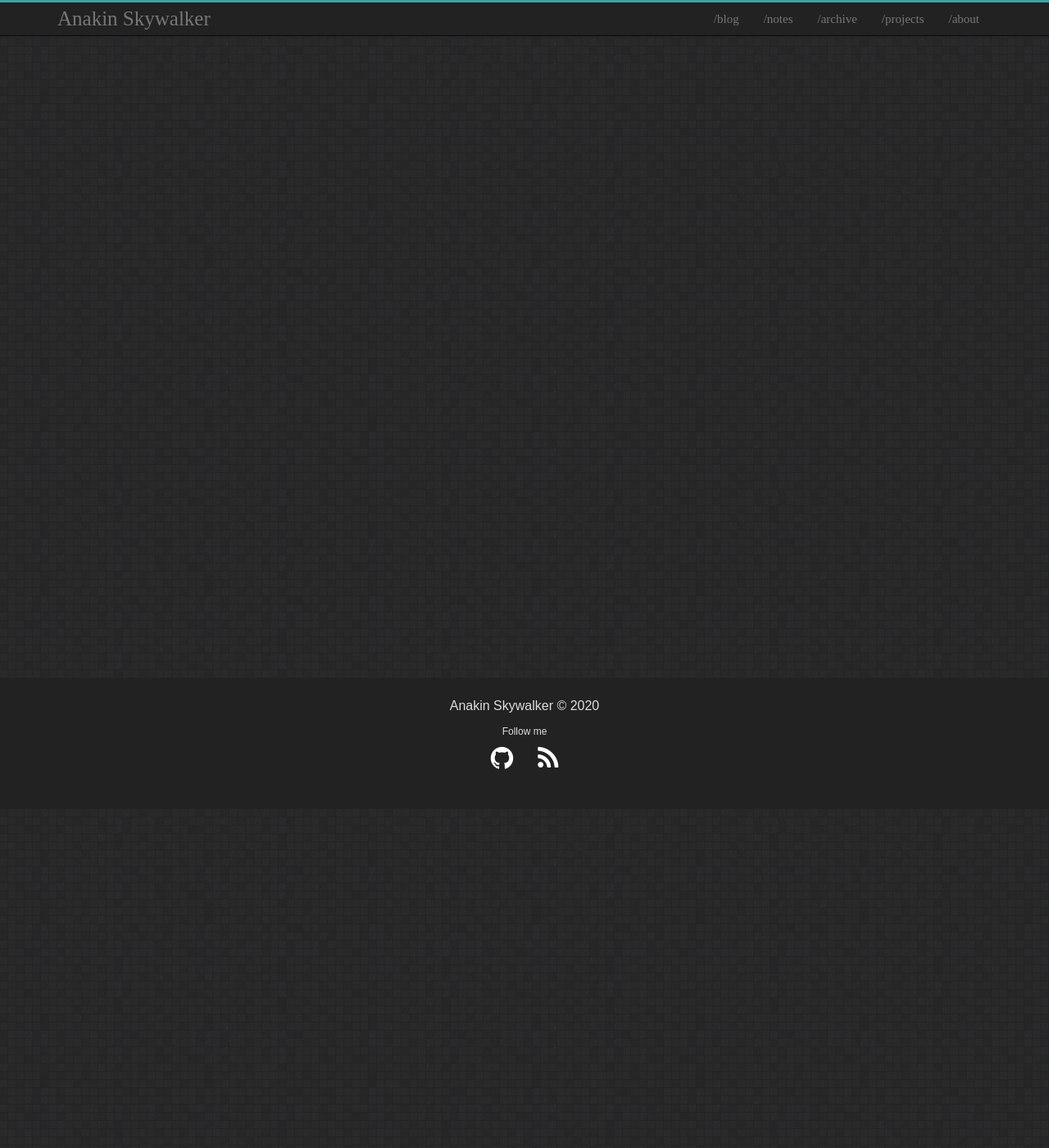
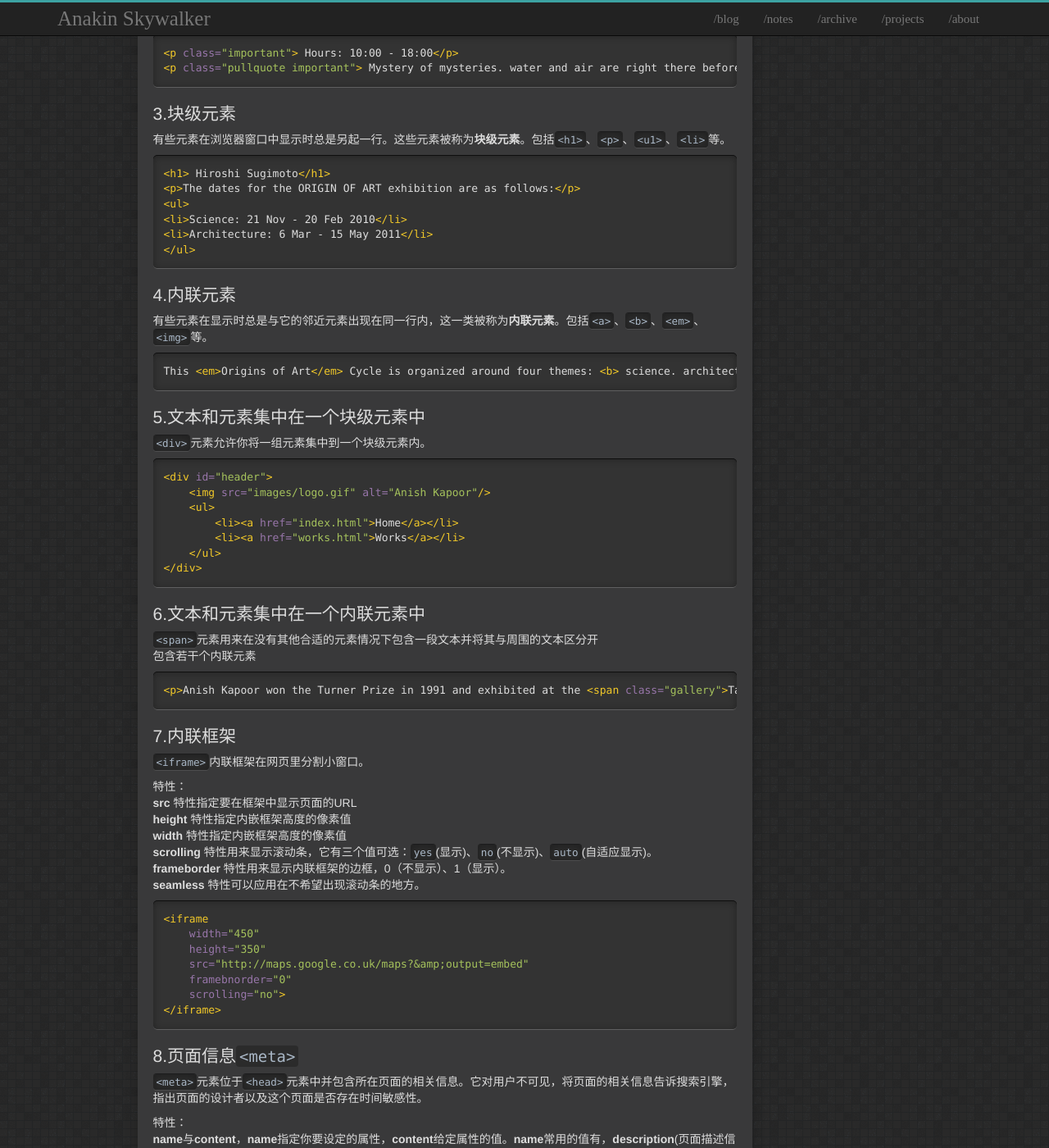
Before and after one commit to AnakinSkyW/AnakinSkyW.github.io, a Jekyll site: the page built from _posts/html/2020-03-08-第八章HTML其他标记.md, in a window 1280 px wide and 1400 px high, scrolled down 414 px. Shown: the whole window at 82% size. Built offline with Jekyll 4.4.1, drawn with Linux system fonts in a browser that asks for light colours; comment, search, counter and statistics services are not loaded; before the commit the page ends 900 px from its top, so only the background shows below that; some of the changed text lies outside the part shown.

Commit message:
:pencil: html和其他标记

````diff
--- a/_posts/html/2020-03-08-第八章HTML其他标记.md
+++ b/_posts/html/2020-03-08-第八章HTML其他标记.md
@@ -14,6 +14,126 @@ toc: false
 
 ## 1.id特性
 
-**id**特性用来标识元素的唯一标识
+**id**特性用来标识元素的唯一标识，值是以字母或下滑线开头，**id**特性具有唯一性
+
+```html
+<p id="pullquote"> Mystery of mysteries. water and air are right there before us in the sea.</p>
+```
 
 ## 2.class特性
+
+**class**特性的值指明它所属的类，任何元素上的**class**特性都可以共用相同的值。
+指定一个元素属于几个不同的类，用空格将类名隔开。
+
+```html
+<p class="important"> Hours: 10:00 - 18:00</p>
+<p class="pullquote important"> Mystery of mysteries. water and air are right there before us in the sea.</p>
+```
+
+## 3.块级元素
+
+有些元素在浏览器窗口中显示时总是另起一行。这些元素被称为**块级元素**。包括`<h1>`、`<p>`、`<u1>`、`<li>`等。
+
+```html
+<h1> Hiroshi Sugimoto</h1>
+<p>The dates for the ORIGIN OF ART exhibition are as follows:</p>
+<ul>
+<li>Science: 21 Nov - 20 Feb 2010</li>
+<li>Architecture: 6 Mar - 15 May 2011</li>
+</ul>
+```
+
+## 4.内联元素
+
+有些元素在显示时总是与它的邻近元素出现在同一行内，这一类被称为**内联元素**。包括`<a>`、`<b>`、`<em>`、`<img>`等。
+
+```html
+This <em>Origins of Art</em> Cycle is organized around four themes: <b> science. architecture, history</b> and <b>religion</b>.
+```
+
+## 5.文本和元素集中在一个块级元素中
+
+`<div>`元素允许你将一组元素集中到一个块级元素内。
+
+```html
+<div id="header">
+    <img src="images/logo.gif" alt="Anish Kapoor"/>
+    <ul>
+        <li><a href="index.html">Home</a></li>
+        <li><a href="works.html">Works</a></li>
+    </ul>
+</div>
+```
+
+## 6.文本和元素集中在一个内联元素中
+
+`<span>`元素用来在没有其他合适的元素情况下包含一段文本并将其与周围的文本区分开
+包含若干个内联元素
+
+```html
+<p>Anish Kapoor won the Turner Prize in 1991 and exhibited at the <span class="gallery">Tate Modern</span> gallery in London in 2003.</p>
+```
+
+## 7.内联框架
+
+`<iframe>`内联框架在网页里分割小窗口。
+
+特性：
+**src** 特性指定要在框架中显示页面的URL
+**height** 特性指定内嵌框架高度的像素值
+**width** 特性指定内嵌框架高度的像素值
+**scrolling** 特性用来显示滚动条，它有三个值可选：`yes`(显示)、`no`(不显示)、`auto`(自适应显示)。
+**frameborder** 特性用来显示内联框架的边框，0（不显示）、1（显示）。
+**seamless** 特性可以应用在不希望出现滚动条的地方。
+
+```html
+<iframe
+    width="450"
+    height="350"
+    src="http://maps.google.co.uk/maps?&amp;output=embed"
+    framebnorder="0"
+    scrolling="no">
+</iframe>
+```
+
+## 8.页面信息`<meta>`
+
+`<meta>`元素位于`<head>`元素中并包含所在页面的相关信息。它对用户不可见，将页面的相关信息告诉搜索引擎，指出页面的设计者以及这个页面是否存在时间敏感性。
+
+特性：
+**name**与**content**，**name**指定你要设定的属性，**content**给定属性的值。**name**常用的值有，**description**(页面描述信息)、**keywords**(页面关键字)、**robots**(是否加入搜索引擎结果)。
+**http-equiv**与**content**，**author**(定义网站作者)、**pragma**(防止缓存)、**expiress**(指定页面缓存过期时间) 。
+
+```html
+<!DOCTYPE html>
+<html>
+    <head>
+        <title>Information Abort Your Pages</title>
+        <meta name="description" content="An Essay on Installation Art">
+        <meta name="robots" content="nofollow"/>
+        <meta http-equiv="author" content="Jon Duckett"/>
+        <meta http-equiv="pragme" content="no-cache"/>
+        <meta http-equiv="expires" content="Fir. 04 Apr 2014 23:59:59 GMT"/>
+    </head>
+</html>
+```
+
+## 9.转义字符
+
+|字符|转义|
+|:-- |-- |
+|< |`&lt;` / `&#60;`|
+|> |`&gt;` / `&amp;`|
+|& |`amp;` / `&#38` |
+
+等..
+
+## 10.小结
+
+>* DOCTTYPES 告诉浏览器你使用的HTML版本。
+>* 注释`<!--` 和`-->`。
+>* id特性和class特性可以让你找到特定元素。
+>* <div> 元素将块级元素聚合，<span> 将内联元素聚合。
+>* <iframes> 在网页上分割窗口。
+>* <meta> 用来提供网页各种信息。
+>* 转义字符来向页面插入特殊字符。
````
Also changed, not shown: other parts of _posts/html/2020-03-08-第八章HTML其他标记.md (+1 -1 lines).
